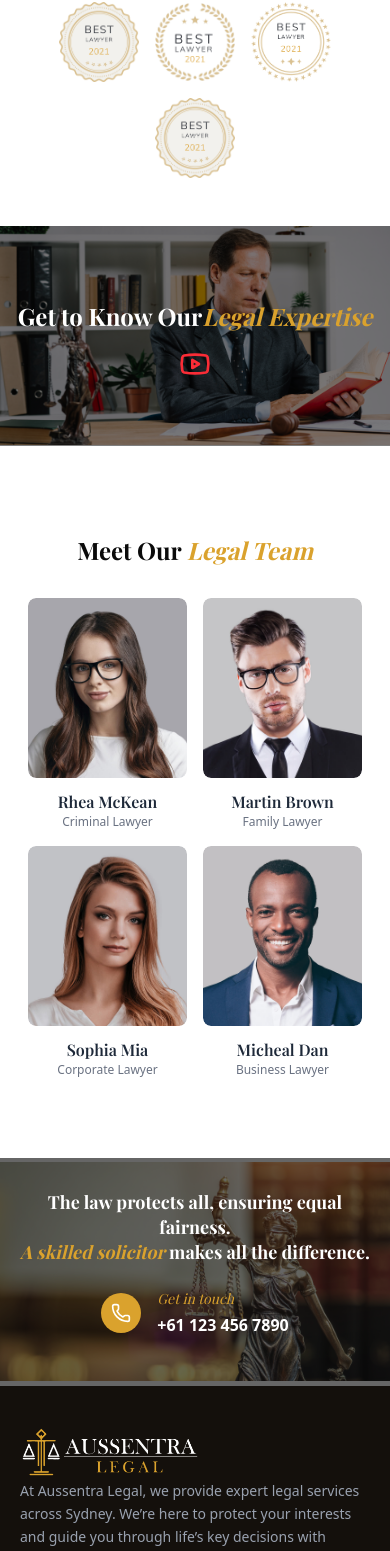
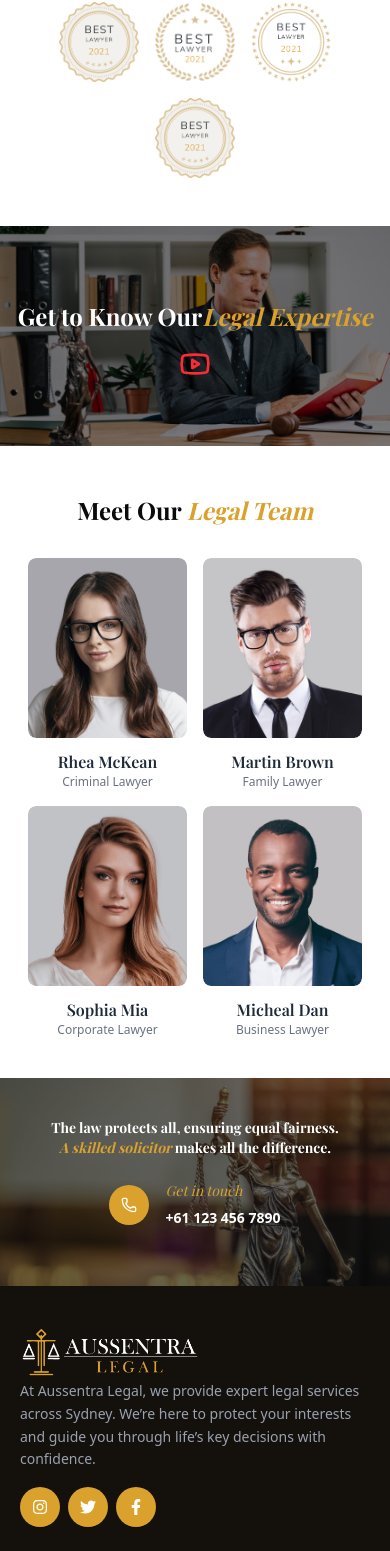
Before and after one commit to jewel-rana-ausasia/aussentra-legal, a Next.js app: page /about in a window 390 px wide. Shown: the part 3486-5037 px from the top of the page. Built offline with nearby package versions, Linux system fonts and the light colour scheme; no server answers; the database is empty.

Commit message:
Update mobile responsive for service, team, testi

```diff
--- a/components/Footer.tsx
+++ b/components/Footer.tsx
@@ -63,7 +63,7 @@ export default function Footer() {
       {/* Get in Touch */}
       <section className="relative">
         <div
-          className="lg:bg-fixed bg-contain lg:bg-cover  bg-center bg-no-repeat relative py-16 lg:py-20"
+          className="lg:bg-fixed bg-cover  bg-center bg-no-repeat relative py-16 lg:py-20"
           style={{
             backgroundImage:
               "url('/home/all-people-are-equal-before-the-law.jpg')",
@@ -72,11 +72,11 @@ export default function Footer() {
           {/* Overlay */}
           <div className="absolute inset-0 bg-black/60"></div>
 
-          <div className="max-w-7xl mx-auto h-[100px] lg:h-[180px] flex justify-between items-center relative z-10 px-5 lg:px-0">
-            <div className="grid grid-cols-1 lg:grid-cols-12 items-center gap-2">
+          <div className="max-w-7xl mx-auto h-[80px] lg:h-[180px] flex justify-between items-center relative z-10 px-5 lg:px-0">
+            <div className="flex flex-col justify-center mx-auto lg:grid lg:grid-cols-12 items-center gap-2">
               {/* Text */}
               <div className="lg:col-span-8 flex justify-center items-center text-white text-center lg:text-left">
-                <h2 className="text-lg md:3xl lg:text-4xl font-bold leading-snug font-playfair">
+                <h2 className="text-sm md:text-xl lg:text-4xl font-bold leading-snug font-playfair">
                   The law protects all, ensuring equal fairness.
                   <br />
                   <span className="text-primary italic">
@@ -90,15 +90,15 @@ export default function Footer() {
               <div className="lg:col-span-3 lg:col-start-10 flex items-center justify-center lg:justify-start lg:mt-0">
                 <div className="flex items-center rounded-lg p-4 gap-4">
                   <div className="text-xl lg:text-3xl bg-primary w-10 h-10 lg:w-14 lg:h-14 rounded-full flex justify-center items-center">
-                    <Phone className="text-white size-5 lg:size-6" />
+                    <Phone className="text-white size-4 md:size-5 lg:size-6" />
                   </div>
                   <div className="text-white">
-                    <p className="text-sm md:text-xl font-playfair italic text-primary mb-1">
+                    <p className="text-sm md:text-lg lg:text-xl font-playfair italic text-primary mb-1">
                       Get in touch
                     </p>
                     <a
                       href="tel:1234567890"
-                      className="font-semibold text-md md:text-xl hover:underline"
+                      className="font-semibold text-sm md:text-lg lg:text-xl hover:underline"
                     >
                       +61 123 456 7890
                     </a>
--- a/components/Header.tsx
+++ b/components/Header.tsx
@@ -55,7 +55,7 @@ const Header: React.FC = () => {
         <div className="absolute inset-0 bg-black/60"></div>
       </div>
 
-      <div className="relative z-10 flex items-center justify-center h-full v-middle font-playfair">
+      <div className="relative z-10 flex items-center justify-center px-5 h-full v-middle font-playfair">
         <div className="max-w-7xl mx-auto text-center">
           <h3 className="w-full text-white text-2xl md:text-4xl  lg:text-5xl xl:text-7xl font-medium mb-6">
             {data.title} <br />
--- a/components/ServiceSection.tsx
+++ b/components/ServiceSection.tsx
@@ -45,7 +45,7 @@ export default function ServiceSection() {
   };
 
   return (
-    <section className="relative px-5 lg:px-0 py-20 bg-white overflow-hidden transition-opacity duration-700 ease-in-out">
+    <section className="relative px-5 lg:px-0 py-10 lg:py-20 bg-white overflow-hidden transition-opacity duration-700 ease-in-out">
       <div className="max-w-7xl mx-auto">
         <div className="grid grid-cols-1 lg:grid-cols-3 gap-10 items-center">
           {/* Left Content */}
--- a/components/TeamMember .tsx
+++ b/components/TeamMember .tsx
@@ -50,7 +50,7 @@ const teamMembers: TeamMember[] = [
 
 const Team: React.FC = () => {
   return (
-    <section className="w-full px-5 lg:px-0 py-20">
+    <section className="w-full px-5 lg:px-0 py-10 lg:py-20">
       <div className="max-w-7xl mx-auto px-2">
         {/* Header */}
         <div className="text-center mb-8 lg:mb-20">
--- a/components/Testimonials.tsx
+++ b/components/Testimonials.tsx
@@ -63,7 +63,7 @@ const Testimonials: React.FC = () => {
   return (
     <section
       id="testimonials"
-      className="testimonials section-padding px-5 lg:px-0 py-20 bg-[#f8f4f0]"
+      className="testimonials section-padding px-5 lg:px-0 py-10 lg:py-20 bg-[#f8f4f0]"
     >
       <div className="max-w-7xl mx-auto">
         {/* Header */}
--- a/components/VideoSection.tsx
+++ b/components/VideoSection.tsx
@@ -8,7 +8,7 @@ import { FaGavel } from "react-icons/fa";
 const VideoSection: React.FC = () => {
   return (
     <section
-      className="w-full h-[220px]  lg:h-[420px] flex justify-center items-center section-padding video-wrapper relative lg:bg-fixed bg-center bg-contain lg:bg-cover bg-no-repeat"
+      className="w-full h-[220px]  lg:h-[420px] flex justify-center items-center section-padding video-wrapper relative lg:bg-fixed bg-center bg-cover lg:bg-cover bg-no-repeat"
       style={{ backgroundImage: "url('/home/law-firm-promo-video.jpg')" }}
     >
       {/* Overlay */}
```
